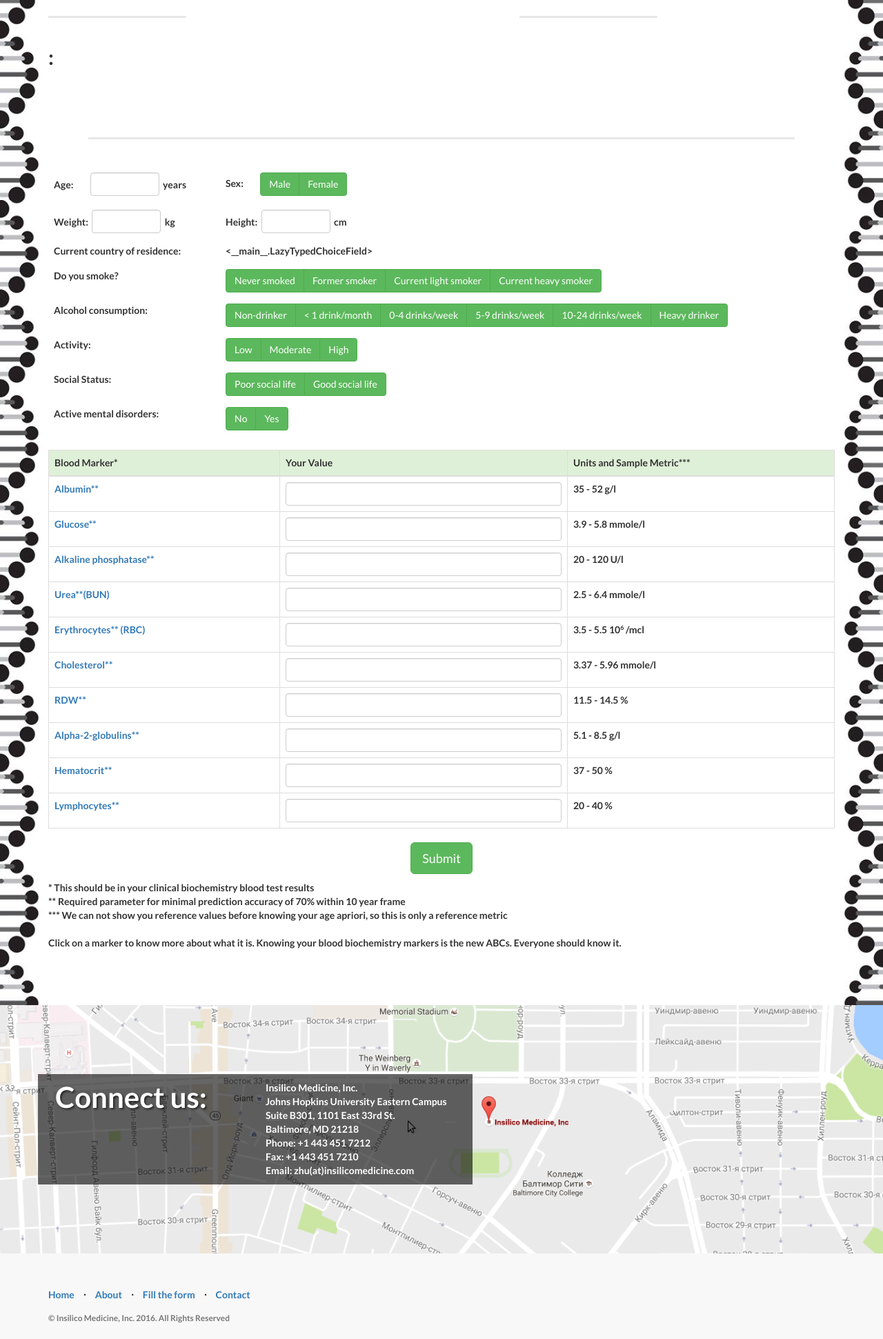
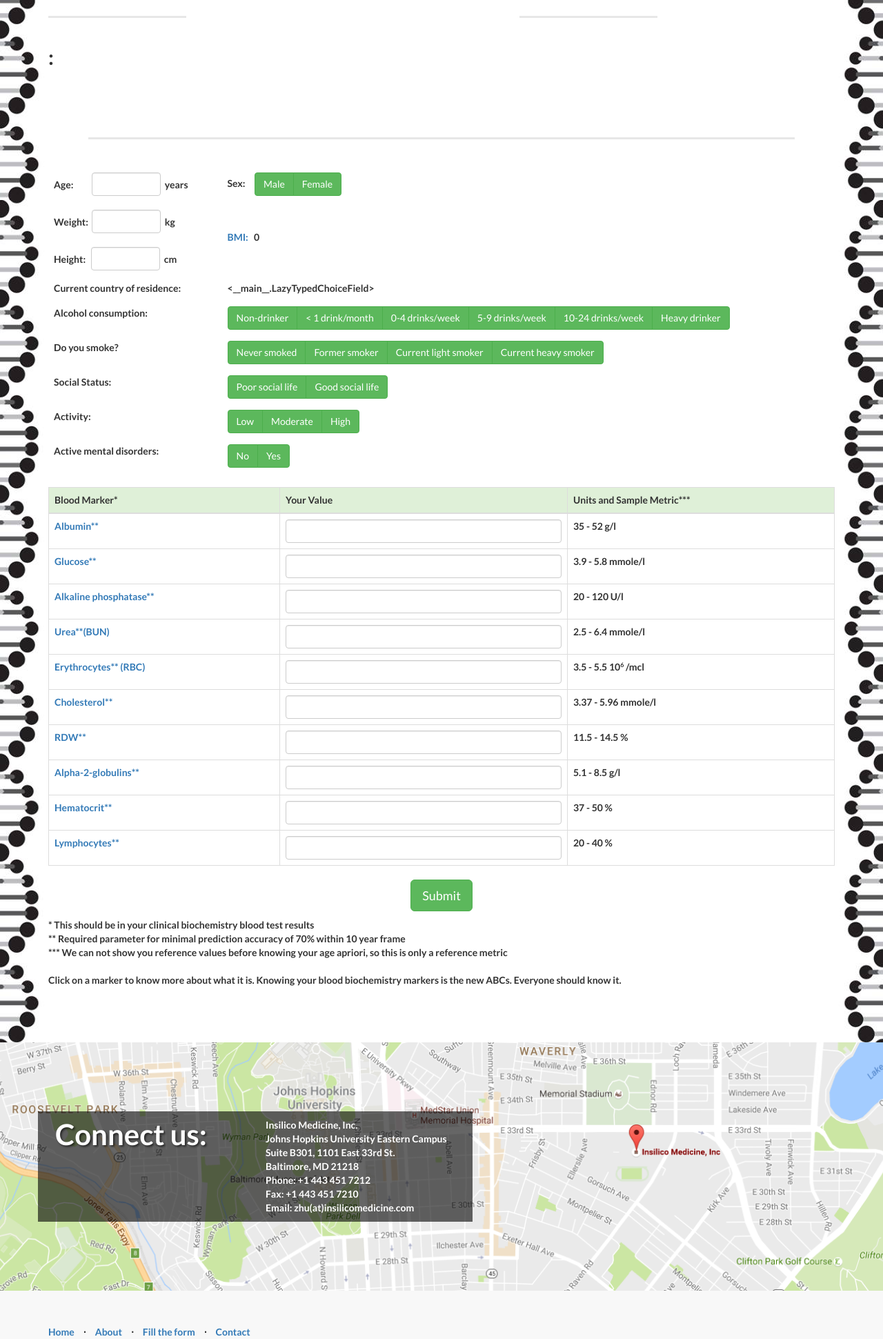
Before and after one commit to Mihkorz/mortality.ai, a Django app: template Mortality/templates/website/input_form.html in a window 1280 px wide. Shown: the part 1056-2997 px from the top of the page at 69% size. Before the commit the page ends 2974 px from the top, so only its background shows below. Run offline with Django 3.2, Linux system fonts and the light colour scheme; the template is opened without the code that fills it: values that come from a table or form of the project are taken from there, others are empty; some libraries are stand-ins or nearby versions.

Commit message:
add BMI index to the form

```diff
--- a/Mortality/static/css/template.css
+++ b/Mortality/static/css/template.css
@@ -38,9 +38,9 @@ h6 {
 }
 
 ol li{
-	padding: 5px 0;
+	padding: 0px 0;
 }
-.lead, .lead p {
+.lead, .lead p, p, ol li {
     font-size: 18px;
     font-weight: 400;
     /*background: rgba(0, 0, 0, 0.6);*/
--- a/Mortality/static/js/mortality.js
+++ b/Mortality/static/js/mortality.js
@@ -29,8 +29,31 @@
     };
 })(jQuery);
 
+function calculate_bmi(){
+	$("#bmi_rate").text();
+	weight = $("#weight_input").val();
+	height = $("#height_input").val();
+	if(!height) bmi=0;
+	if(!weight) bmi=0;
+
+	if(weight && height) bmi = (weight/(height*height))*10000;
+
+
+
+	$("#bmi_rate").text(Math.round(bmi).toFixed(2));
+
+}
+
 $(function () {
 
 	$("#nnMortalityForm  input[type='number'] ").each(function(){$(this).restrict()});
 
+	//BMI calculations
+
+	$("#weight_input").change(function(){calculate_bmi()});
+	$("#height_input").change(function(){calculate_bmi()});
+
+
+
+
 });
--- a/Mortality/templates/website/input_form.html
+++ b/Mortality/templates/website/input_form.html
@@ -165,27 +165,32 @@
           <td>
 
           Age: &nbsp;&nbsp;&nbsp;
-          &nbsp;&nbsp;&nbsp;
-           <input type='number' name='age' min="18" max="120" class='form-control' style="width:100px; display:inline;"/>&nbsp; years
+          &nbsp;&nbsp;&nbsp;&nbsp;
+           <input type='number' name='age' min="18" max="90"
+                  class='form-control' style="width:100px; display:inline;" required/>&nbsp; years
 
           <br/><br/>
-          Weight:&nbsp; <input type='text' name='weight' min="1" max="300" class='form-control' style="width:100px; display:inline;"/>&nbsp; kg
+          Weight:&nbsp; <input type='number' name='weight' min="1" max="300" id="weight_input"
+                               class='form-control' style="width:100px; display:inline;" required/>&nbsp; kg
+          <br/><br/>
+          Height:&nbsp;&nbsp; <input type='number' name='height' min="1" max="400" id='height_input'
+                               class='form-control' style="width:100px; display:inline;" required/>&nbsp; cm
           &nbsp;&nbsp;&nbsp;&nbsp;&nbsp;
           </td>
           <td>
-          Sex:&nbsp;&nbsp;&nbsp;&nbsp;&nbsp;&nbsp;&nbsp;&nbsp;
+          Sex:	&nbsp;&nbsp;&nbsp;
           <div class="btn-group" data-toggle="buttons">
             <label class="btn btn-success">
-              <input type="radio" name="sex" id="option1" autocomplete="off" value='1'> Male
+              <input type="radio" name="sex" id="option1" autocomplete="off" value='1' required> Male
             </label>
             <label class="btn btn-success">
-              <input type="radio" name="sex" id="option2" autocomplete="off" value='0'> Female
+              <input type="radio" name="sex" id="option2" autocomplete="off" value='0' required> Female
             </label>
           </div>
-           <br/><br/>
-          Height:&nbsp; <input type='text' name='height' min="1" max="400" class='form-control' style="width:100px; display:inline;"/>&nbsp; cm
-          &nbsp;&nbsp;&nbsp;&nbsp;&nbsp;
-
+           <div style='margin: 50px 0 0 0'>
+           <a href='https://en.wikipedia.org/wiki/Body_mass_index' target='_blank'>BMI:</a>
+            &nbsp;&nbsp;<span id='bmi_rate'>0</span>
+           </div>
           </td></tr>
 
           <tr>
@@ -197,6 +202,33 @@
           </td>
           </tr>
 
+           <tr>
+          <td>
+          Alcohol consumption: &nbsp;&nbsp;
+          </td>
+          <td>
+          <div class="btn-group" data-toggle="buttons">
+            <label class="btn btn-success">
+              <input type="radio" name="alcohol" id="alcohol0" autocomplete="off" value='0' required> Non-drinker
+            </label>
+            <label class="btn btn-success">
+              <input type="radio" name="alcohol" id="alcohol1" autocomplete="off" value='1' required> < 1 drink/month
+            </label>
+            <label class="btn btn-success">
+              <input type="radio" name="alcohol" id="alcohol2" autocomplete="off" value='2' required> 0-4 drinks/week
+            </label>
+            <label class="btn btn-success">
+              <input type="radio" name="alcohol" id="alcohol3" autocomplete="off" value='3' required> 5-9 drinks/week
+            </label>
+            <label class="btn btn-success">
+              <input type="radio" name="alcohol" id="alcohol4" autocomplete="off" value='4' required> 10-24 drinks/week
+            </label>
+            <label class="btn btn-success">
+              <input type="radio" name="alcohol" id="alcohol5" autocomplete="off" value='5' required> Heavy drinker
+            </label>
+          </div>
+          </td>
+          </tr>
 
           <tr>
           <td>
@@ -205,47 +237,38 @@
           <td>
           <div class="btn-group" data-toggle="buttons">
             <label class="btn btn-success">
-              <input type="radio" name="smoke" id="smoke0" autocomplete="off" value='0'> Never smoked
+              <input type="radio" name="smoke" id="smoke0" autocomplete="off" value='0' required> Never smoked
             </label>
             <label class="btn btn-success">
-              <input type="radio" name="smoke" id="smok1" autocomplete="off" value='1'> Former smoker
+              <input type="radio" name="smoke" id="smok1" autocomplete="off" value='1' required> Former smoker
             </label>
             <label class="btn btn-success">
-              <input type="radio" name="smoke" id="smoke2" autocomplete="off" value='2'> Current light smoker
+              <input type="radio" name="smoke" id="smoke2" autocomplete="off" value='2' required> Current light smoker
             </label>
             <label class="btn btn-success">
-              <input type="radio" name="smoke" id="smoke3" autocomplete="off" value='3'> Current heavy smoker
+              <input type="radio" name="smoke" id="smoke3" autocomplete="off" value='3' required> Current heavy smoker
             </label>
           </div>
           </td>
           </tr>
+
           <tr>
           <td>
-          Alcohol consumption: &nbsp;&nbsp;
+          Social Status: &nbsp;&nbsp;
           </td>
           <td>
           <div class="btn-group" data-toggle="buttons">
             <label class="btn btn-success">
-              <input type="radio" name="alcohol" id="alcohol0" autocomplete="off" value='0'> Non-drinker
+              <input type="radio" name="social_status" id="social_status0" autocomplete="off" value='0' required> Poor social life
             </label>
             <label class="btn btn-success">
-              <input type="radio" name="alcohol" id="alcohol1" autocomplete="off" value='1'> < 1 drink/month
+              <input type="radio" name="social_status" id="social_status1" autocomplete="off" value='1' required> Good social life
             </label>
-            <label class="btn btn-success">
-              <input type="radio" name="alcohol" id="alcohol2" autocomplete="off" value='2'> 0-4 drinks/week
-            </label>
-            <label class="btn btn-success">
-              <input type="radio" name="alcohol" id="alcohol3" autocomplete="off" value='3'> 5-9 drinks/week
-            </label>
-            <label class="btn btn-success">
-              <input type="radio" name="alcohol" id="alcohol4" autocomplete="off" value='4'> 10-24 drinks/week
-            </label>
-            <label class="btn btn-success">
-              <input type="radio" name="alcohol" id="alcohol5" autocomplete="off" value='5'> Heavy drinker
-            </label>
+
           </div>
           </td>
           </tr>
+
           <tr>
           <td>
           Activity: &nbsp;&nbsp;
@@ -253,34 +276,19 @@
           <td>
           <div class="btn-group" data-toggle="buttons">
             <label class="btn btn-success">
-              <input type="radio" name="activity" id="activity0" autocomplete="off" value='0'> Low
+              <input type="radio" name="activity" id="activity0" autocomplete="off" value='0' required> Low
             </label>
             <label class="btn btn-success">
-              <input type="radio" name="activity" id="activity1" autocomplete="off" value='1'> Moderate
+              <input type="radio" name="activity" id="activity1" autocomplete="off" value='1' required> Moderate
             </label>
             <label class="btn btn-success">
-              <input type="radio" name="activity" id="activity2" autocomplete="off" value='2'> High
+              <input type="radio" name="activity" id="activity2" autocomplete="off" value='2' required> High
             </label>
 
           </div>
           </td>
           </tr>
-          <tr>
-          <td>
-          Social Status: &nbsp;&nbsp;
-          </td>
-          <td>
-          <div class="btn-group" data-toggle="buttons">
-            <label class="btn btn-success">
-              <input type="radio" name="social_status" id="social_status0" autocomplete="off" value='0'> Poor social life
-            </label>
-            <label class="btn btn-success">
-              <input type="radio" name="social_status" id="social_status1" autocomplete="off" value='1'> Good social life
-            </label>
 
-          </div>
-          </td>
-          </tr>
           <tr>
           <td>
           Active mental disorders: &nbsp;&nbsp;
@@ -288,10 +296,10 @@
           <td>
           <div class="btn-group" data-toggle="buttons">
             <label class="btn btn-success">
-              <input type="radio" name="mental_health" id="mental_health0" autocomplete="off" value='0'> No
+              <input type="radio" name="mental_health" id="mental_health0" autocomplete="off" value='0' required> No
             </label>
             <label class="btn btn-success">
-              <input type="radio" name="mental_health" id="mental_health1" autocomplete="off" value='1'> Yes
+              <input type="radio" name="mental_health" id="mental_health1" autocomplete="off" value='1' required> Yes
             </label>
 
           </div>
--- a/core/algorythm.py
+++ b/core/algorythm.py
@@ -58,8 +58,9 @@ def country_data(person_country, age, gender):
         for line in person_country_file:
             splitted_line = [float(x) for x in line[:-1].split("\t")]
             line_dict = dict(zip(["min", "max", 0, 1], splitted_line))
-            if line_dict["min"] < age <= line_dict["max"]:
+            if line_dict["min"] <= age <= line_dict["max"]:
                 return line_dict[gender]
+
 
 
 def bmi_effect(height, weight, gender):
--- a/website/views.py
+++ b/website/views.py
@@ -34,34 +34,34 @@ class nnBloodForm(forms.Form):
     """ TOP 10 markers """
 
     Albumen = forms.FloatField( label=mark_safe("<a href='https://en.wikipedia.org/wiki/Serum_albumin' target='_blank'>Albumin**</a>"),
-                                  required=False, help_text='35 - 52 g/l', widget=forms.NumberInput(attrs={'class': 'form-control'}),
+                                  required=True, help_text='35 - 52 g/l', widget=forms.NumberInput(attrs={'class': 'form-control'}),
                                       min_value=1, max_value=52.25)#min_value=35, max_value=52)
     Glucose = forms.FloatField( label=mark_safe("<a href='https://en.wikipedia.org/wiki/Glucose' target='_blank'>Glucose**</a>"),
-                                  required=False, help_text='3.9 - 5.8 mmole/l', widget=forms.NumberInput(attrs={'class': 'form-control'}),
+                                  required=True, help_text='3.9 - 5.8 mmole/l', widget=forms.NumberInput(attrs={'class': 'form-control'}),
                                       min_value=0.35, max_value=32)#min_value=3.9, max_value=5.8)
     Alkaline_phosphatase = forms.FloatField( label=mark_safe("<a href='https://en.wikipedia.org/wiki/Alkaline_phosphatase' target='_blank'>Alkaline phosphatase**</a>"),
-                                               required=False, help_text='20 - 120 U/l', widget=forms.NumberInput(attrs={'class': 'form-control'}),
+                                               required=True, help_text='20 - 120 U/l', widget=forms.NumberInput(attrs={'class': 'form-control'}),
                                       min_value=1, max_value=4337)#min_value=20, max_value=120)
     Urea = forms.FloatField( label=mark_safe("<a href='https://en.wikipedia.org/wiki/Urea' target='_blank'>Urea**(BUN)</a>"),
-                               required=False, help_text='2.5 - 6.4 mmole/l', widget=forms.NumberInput(attrs={'class': 'form-control'}),
+                               required=True, help_text='2.5 - 6.4 mmole/l', widget=forms.NumberInput(attrs={'class': 'form-control'}),
                                       min_value=0.7, max_value=84.1)#min_value=2.5, max_value=6.4)
     Erythrocytes = forms.FloatField( label=mark_safe("<a href='https://en.wikipedia.org/wiki/Red_blood_cell' target='_blank'>Erythrocytes** (RBC)</a>"),
-                                       required=False, help_text=mark_safe('3.5 - 5.5 10<sup><small>6</small></sup> /mcl'),  widget=forms.NumberInput(attrs={'class': 'form-control'}),
+                                       required=True, help_text=mark_safe('3.5 - 5.5 10<sup><small>6</small></sup> /mcl'),  widget=forms.NumberInput(attrs={'class': 'form-control'}),
                                       min_value=0.79, max_value=9.25)#min_value=3.5, max_value=5.5)
     Cholesterol = forms.FloatField( label=mark_safe("<a href='https://en.wikipedia.org/wiki/Cholesterol' target='_blank'>Cholesterol**</a>"),
-                                      required=False, help_text='3.37 - 5.96 mmole/l', widget=forms.NumberInput(attrs={'class': 'form-control '}),
+                                      required=True, help_text='3.37 - 5.96 mmole/l', widget=forms.NumberInput(attrs={'class': 'form-control '}),
                                       min_value=1, max_value=20.19)#min_value=3.37, max_value=5.96)
     RDW = forms.FloatField( label=mark_safe("<a href='https://en.wikipedia.org/wiki/Red_blood_cell_distribution_width' target='_blank'>RDW**</a>"),
-                              required=False, help_text='11.5 - 14.5 %', widget=forms.NumberInput(attrs={'class': 'form-control'}),
+                              required=True, help_text='11.5 - 14.5 %', widget=forms.NumberInput(attrs={'class': 'form-control'}),
                                       min_value=1, max_value=44.2)#min_value=11.5, max_value=14.5)
     Alpha_1_globulins1 = forms.FloatField( label=mark_safe("<a href='https://en.wikipedia.org/wiki/Alpha_globulin' target='_blank'>Alpha-2-globulins**</a>"),
-                                            required=False, help_text='5.1 - 8.5 g/l', widget=forms.NumberInput(attrs={'class': 'form-control'}),
+                                            required=True, help_text='5.1 - 8.5 g/l', widget=forms.NumberInput(attrs={'class': 'form-control'}),
                                       min_value=1, max_value=20.17)#min_value=5.1, max_value=8.5)
     Hematocrit = forms.FloatField( label=mark_safe("<a href='https://en.wikipedia.org/wiki/Hematocrit' target='_blank'>Hematocrit**</a>"),
-                                    required=False, help_text='37 - 50 %', widget=forms.NumberInput(attrs={'class': 'form-control'}),
+                                    required=True, help_text='37 - 50 %', widget=forms.NumberInput(attrs={'class': 'form-control'}),
                                       min_value=8, max_value=66)#min_value=37, max_value=50)
     Lymphocytes = forms.FloatField( label=mark_safe("<a href='https://en.wikipedia.org/wiki/Lymphocyte' target='_blank'>Lymphocytes**</a>"),
-                                      required=False, help_text='20 - 40 %', widget=forms.NumberInput(attrs={'class': 'form-control '}),
+                                      required=True, help_text='20 - 40 %', widget=forms.NumberInput(attrs={'class': 'form-control '}),
                                       min_value=0, max_value=98)#min_value=20, max_value=40)
     country = LazyTypedChoiceField(choices=countries)
 
```
Also changed, not shown: Mortality/static/images/contact_back.png, Mortality/static/images/insilico_map.png (added).
